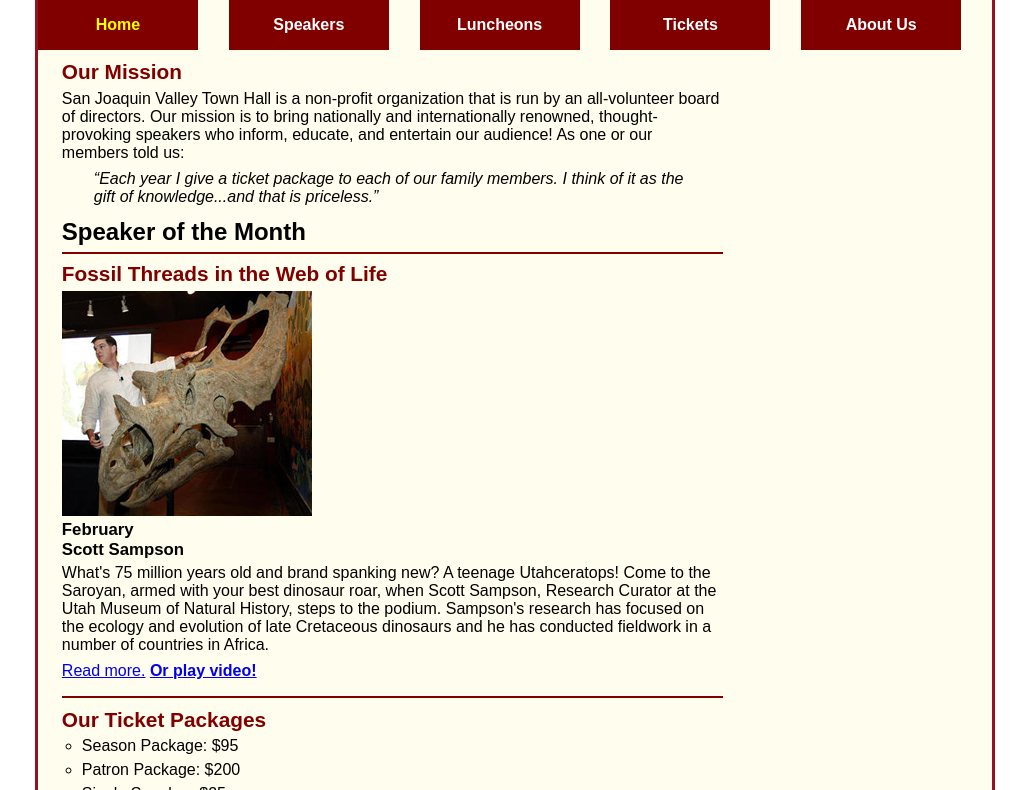
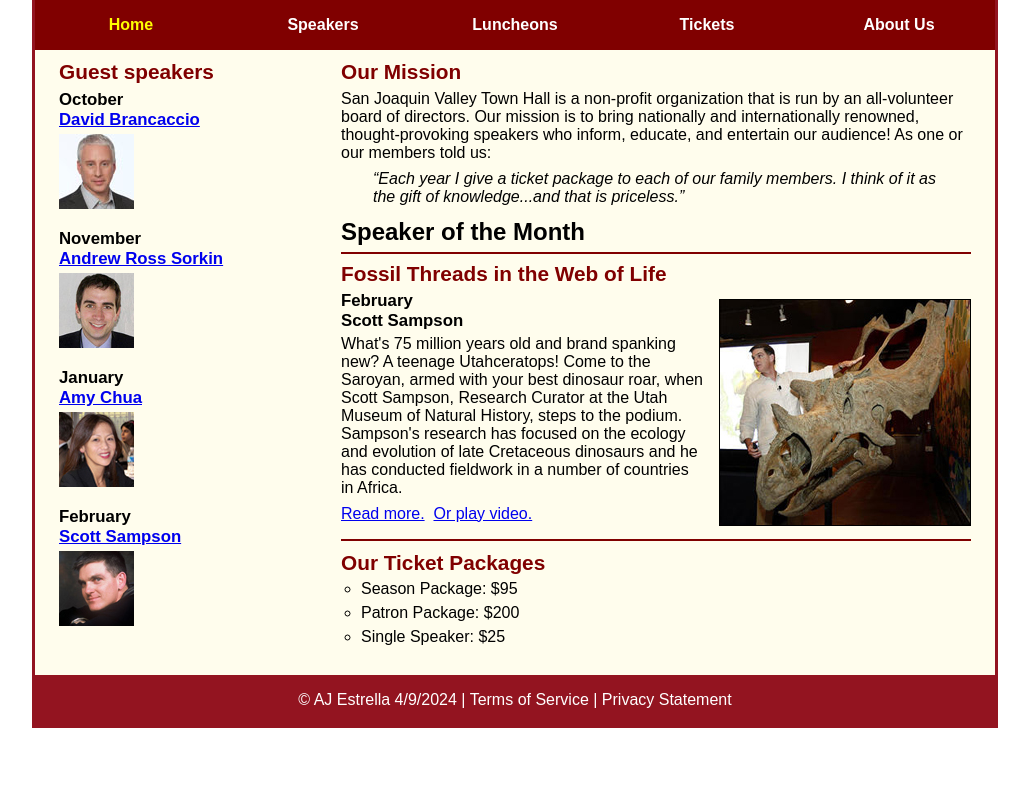
Before and after one commit to ae396/A11, a plain HTML site: page c9_index.html in a window 1280 px wide. Shown: the part 123-913 px from the top of the page, without its empty margins (125-1154 px from the left). After the commit the page ends 851 px from the top, so only its background shows below. Drawn offline with nearby package versions, Linux system fonts and the light colour scheme; some packages are replaced by stand-ins of ours; a script that the page names is missing.

Commit message:
index page

```diff
--- a/index.html
+++ b/c9_index.html
@@ -3,17 +3,16 @@
 
 <head>
 	<meta charset="utf-8">
-	<title>Index page</title>
+	<meta name="viewport" content="width=device-width, initial-scale=1">
+	<title>San Joaquin Valley Town Hall</title>
 	<link rel="shortcut icon" href="images/favicon.ico">
-	<link rel="stylesheet" href="styles/main.css">
+	<link rel="stylesheet" href="styles/c9_main.css">
     <link rel="stylesheet" href="styles/slicknav.css">
-	<meta name="viewport" content="width=device-width, initial-scale=1.0">
-	<script src="https://code.jquery.com/jquery-3.6.0.min.js">
-	</script>
+    <script src="https://code.jquery.com/jquery-3.6.0.min.js"></script>
     <script src="js/jquery.slicknav.min.js"></script>
-	<script>
+	<script type="text/javascript">
     	$(document).ready(function(){
-			$('#nav_menu').slicknav();
+			$('#nav_menu').slicknav({prependTo:"#mobile_menu"});
     	});
     </script>
 </head>
@@ -29,14 +28,14 @@
     	<ul>
         	<li><a href="index.html" class="current">Home</a></li>
         	<li><a href="speakers.html">Speakers</a></li>
-			<li><a href="schedule.html">Luncheons</a></li>
+        	<li><a href="luncheons.html">Luncheons</a></li>
         	<li><a href="tickets.html">Tickets</a></li>
-			<li><a href="$">About Us</a>
+        	<li><a href="aboutus.html">About Us</a>
             	<ul>
-					<li><a href="$">Mission</a></li>
-					<li><a href="$">History</a></li>
-					<li><a href="$">Team</a></li>
-					<li><a href="$">Contact Us</a></li>
+                	<li><a href="#">Our History</a></li>
+                	<li><a href="#">Board of Directors</a></li>
+                	<li><a href="#">Past Speakers</a></li>
+                	<li><a href="#">Contact Information</a></li>
             	</ul>
         	</li>
     	</ul>
@@ -50,6 +49,7 @@
 			   and entertain our audience! As one or our members told us:</p>
 			<blockquote>&ldquo;Each year I give a ticket package to each of our family members.
 			I think of it as the gift of knowledge...and that is priceless.&rdquo;</blockquote>
+
 			<h1>Speaker of the Month</h1>
 			<article>
 				<h2>Fossil Threads in the Web of Life</h2>
@@ -61,7 +61,10 @@
 				Curator at the Utah Museum of Natural History, steps to the podium. Sampson's research
 				has focused on the ecology and evolution of late Cretaceous dinosaurs and he has conducted
 				fieldwork in a number of countries in Africa.</p>
-				<p><a href="speakers/c6_sampson.html">Read more.</a>&nbsp<a href="media/sampson.mp4" target="_blank"><b>Or play video!</b></a></p>
+				<p>
+					<a href="speakers/sampson.html">Read more.</a>&nbsp;
+					<a href="media/sampson.swf" target="_blank">Or play video.</a>
+				</p>
 			</article>
 
 			<h2>Our Ticket Packages</h2>
@@ -71,21 +74,22 @@
 				<li>Single Speaker: $25</li>
 			</ul>
 		</section>
-
 		<aside>
 			<h2>Guest speakers</h2>
+			<div id="speakers">
 			<h3>October<br><a href="speakers/brancaccio.html">David Brancaccio</a></h3>
-			<img src="images/brancaccio75.jpg" alt="Photo of David Brancaccio">
+			<img src="images/brancaccio75.jpg" alt="David Brancaccio photo">
 			<h3>November<br><a href="speakers/sorkin.html">Andrew Ross Sorkin</a></h3>
-			<img src="images/sorkin75.jpg" alt="Photo of Andrew Ross Sorkin">
+			<img src="images/sorkin75.jpg" alt="Andrew Ross Sorkin photo">
 			<h3>January<br><a href="speakers/chua.html">Amy Chua</a></h3>
-			<img src="images/chua75.jpg" alt="Photo of Amy Chua">
-			<h3>February<br><a href="speakers/c6_sampson.html">Scott Sampson</a></h3>
-			<img src="images/sampson75.jpg" alt="Photo of Scott Sampson">
+			<img src="images/chua75.jpg" alt="Amy Chua photo">
+			<h3>February<br><a href="speakers/sampson.html">Scott Sampson</a></h3>
+			<img src="images/sampson75.jpg" alt="Scott Sampson photo">
+			</div>
 		</aside>
 	</main>
 	<footer>
-		<p>&copy; 4/2/24, AJ Estrella</p>
+		<p>&copy;  AJ Estrella 4/9/2024 | Terms of Service | Privacy Statement</p>
 	</footer>
 </body>
 </html>
--- /dev/null
+++ b/styles/c9_main.css
@@ -0,0 +1,216 @@
+/* the styles for the elements */
+* {
+	margin: 0;
+	padding: 0;
+}
+html {
+	background-color: white;
+}
+body {
+	font-family: Arial, Helvetica, sans-serif;
+    font-size: 100%;
+    width: 99%;                     /* changed from 800 pixels */
+    max-width: 960px;
+    margin: 0 auto;
+    border: 3px solid #931420;
+    background-color: #fffded;
+}
+a:focus, a:hover {
+	font-style: italic;
+}
+/* the styles for the header */
+header {
+	padding: 1.5em 0 2em 0;
+	border-bottom: 3px solid #931420;
+	background-image: linear-gradient(
+	    30deg, #f6bb73 0%, #f6bb73 30%, white 50%, #f6bb73 80%, #f6bb73 100%);
+}
+header h2 {
+	font-size: 175%;
+	color: #800000;
+}
+header h3 {
+	font-size: 130%;
+	font-style: italic;
+}
+header img {
+	float: left;
+	padding: 0 3.75%;            /* 30 / 800 x 100 */
+}
+.shadow {
+	text-shadow: 2px 2px 2px #800000;
+}
+/* the styles for the navigation menu */
+#nav_menu ul {
+	list-style-type: none;
+	margin: 0;
+	padding: 0;
+	position: relative;
+}
+#nav_menu ul li {
+	float: left;
+    width: 20%;                 /* 160 / 800 x 100 */
+}
+#nav_menu ul li a {
+    display: block;
+    text-align: center;
+    padding: 1em 0;
+    text-decoration: none;
+    background-color: #800000;
+    color: white;
+    font-weight: bold;
+}
+#nav_menu a.current {
+	color: yellow;
+}
+#nav_menu ul ul {
+	width: 100%;
+    display: none;
+    position: absolute;
+    top: 100%;
+}
+#nav_menu ul ul li {
+	float: none;
+}
+#nav_menu ul li:hover > ul {
+	display: block;
+}
+#nav_menu > ul::after {
+    content: "";
+    clear: both;
+    display: block;
+}
+/* the styles for the main content */
+main {
+	clear: left;
+}
+
+/* the styles for the section */
+section {
+	width: 65.625%;                  /* 525 / 800 X 100 */
+	float: right;
+	padding: 0 2.5% 20px 2.5%;       /* 20 / 800 x 100 */
+}
+section h1 {
+	font-size: 150%;
+	padding: .5em 0 .25em 0;
+	margin: 0;
+}
+section h2 {
+	color: #800000;
+	font-size: 130%;
+	padding: .5em 0 .25em 0;
+}
+section p {
+	padding-bottom: .5em;
+}
+section blockquote {
+	padding: 0 2em;
+	font-style: italic;
+}
+section ul {
+	padding: 0 0 .25em 1.25em;
+	list-style-type: circle;
+}
+section li {
+	padding-bottom: .35em;
+}
+
+/* the styles for the article */
+article {
+	padding: .5em 0;
+	border-top: 2px solid #800000;
+	border-bottom: 2px solid #800000;
+}
+article h2 {
+	padding-top: 0;
+}
+article h3 {
+	font-size: 105%;
+	padding-bottom: .25em;
+}
+article img {
+	float: right;
+	max-width: 40%;
+	min-width: 150px;
+	margin: .5em 0 1em 1em;
+	border: 1px solid black;
+}
+
+/* the styles for the aside */
+aside {
+	width: 26.875%;                     /* 215 / 800 x 100 */
+	float: right;
+	padding: 0 0 20px 2.5%;             /* 20 / 800 x 100 */
+}
+aside h2 {
+	color: #800000;
+	font-size: 130%;
+	padding: .5em 0 .25em 0;
+}
+
+aside h3 {
+	font-size: 105%;
+	padding-bottom: .25em;
+}
+aside img {
+	padding-bottom: 1em;
+}
+
+/* the styles for the footer */
+footer {
+	background-color: #931420;
+	clear: both;
+
+}
+footer p {
+	text-align: center;
+	color: white;
+	padding: 1em 0;
+}
+#mobile_menu {
+	display: none;
+}
+
+@media only screen and (max-width: 734px) {
+	section h1 {
+		font-size: 125%
+	}
+	section h2, aside h2 {
+		font-size: 110%;
+	}
+	aside h3 a {
+		font-size: 85%;
+	}
+}
+
+@media only screen and (max-width: 648px) {
+	header img { float: none; }
+	header { text-align: center; }
+	section {
+		float: none;
+		width: 95%;
+	}
+	aside {
+		float: none;
+		padding-right: 2.5%;
+		width: 95%;
+	}
+	article img { max-width: 30%; }
+	#speakers {
+		column-count: 2;
+	}
+	#nav_menu {
+		display: none;
+	}
+	#mobile_menu {
+		display: block;
+	}
+	.slicknav_menu {
+		background-color: #800000 !important;
+	}
+}
+
+@media only screen and (max-width: 414px) {
+	body { font-size: 90%; }
+}
```
Also changed, not shown: speakers/c6_sampson.html (+1 -1 lines). Lines whose indentation alone changed are shown as unchanged.
